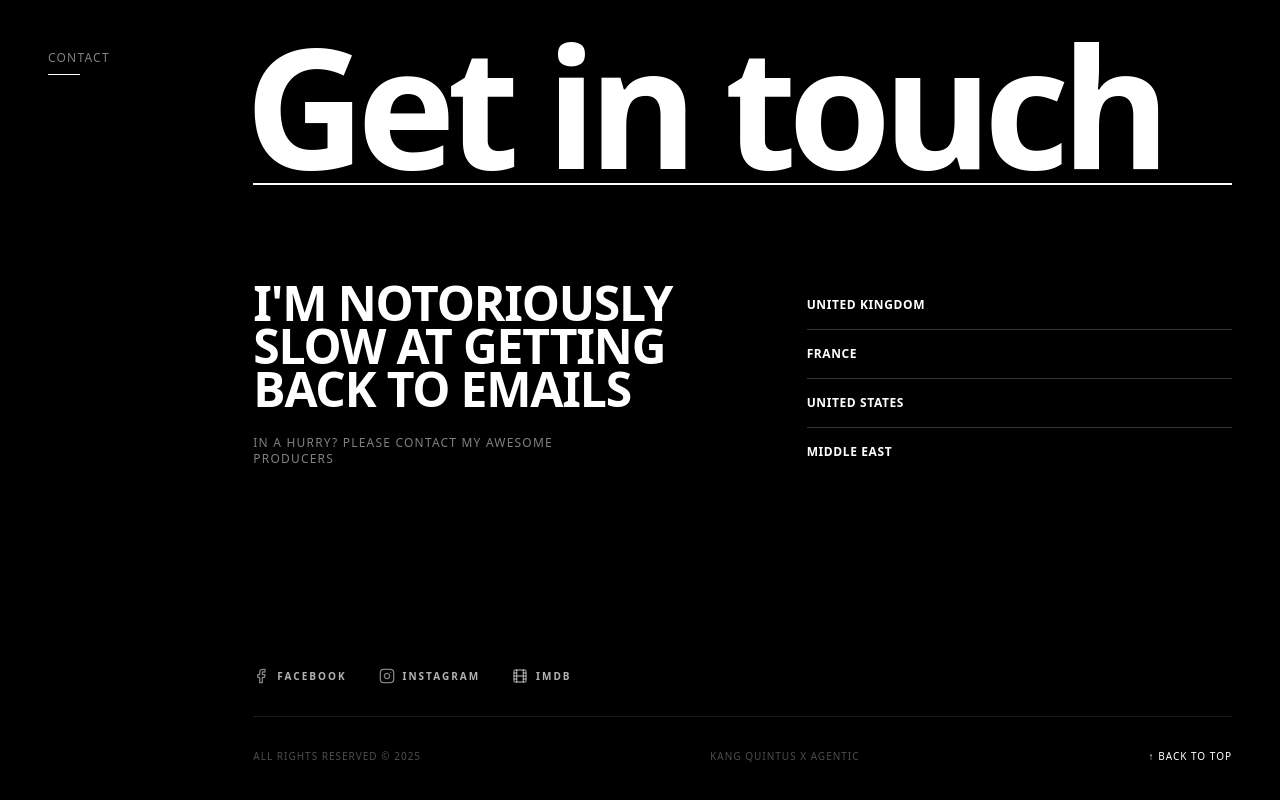
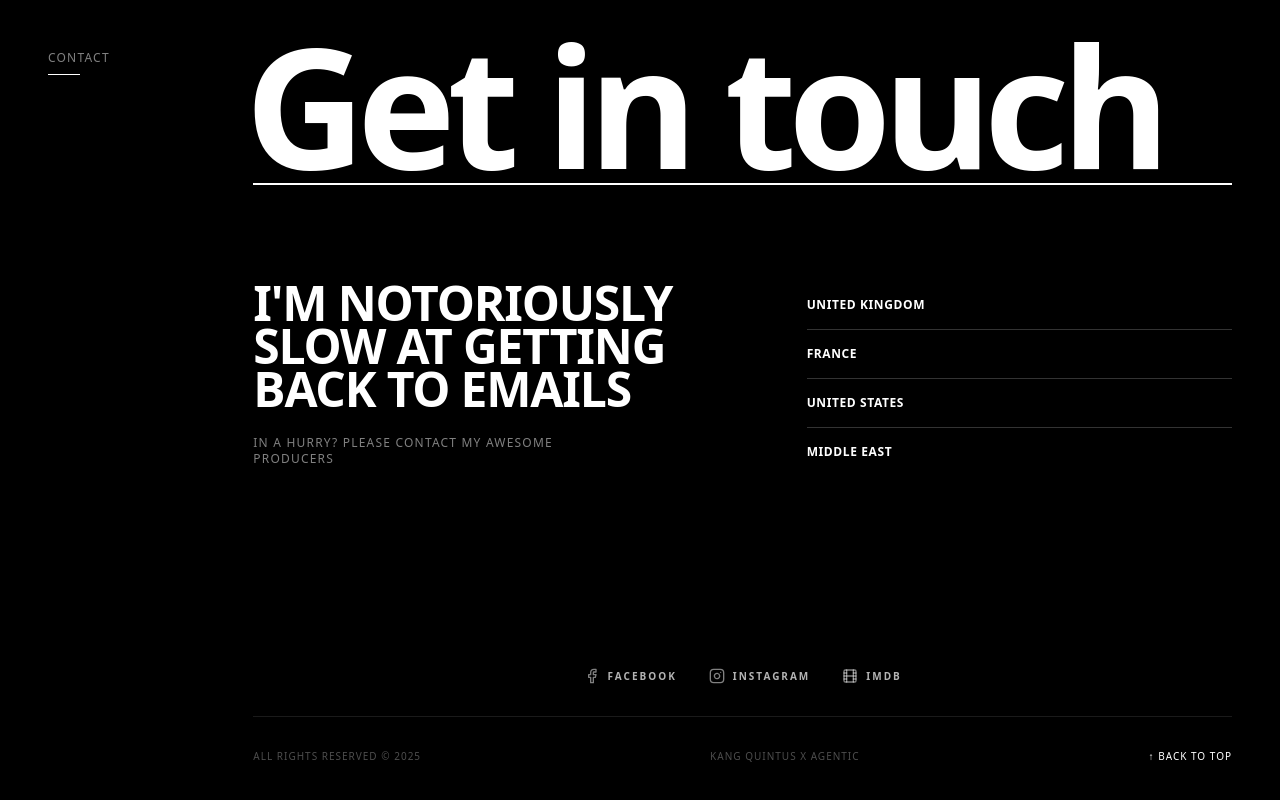
Before and after one commit to ashu378/kanquintus, a Next.js app: page / in a window 1280 px wide. Shown: the part 4859-5659 px from the top of the page. Built offline with nearby package versions, Linux system fonts and the light colour scheme.

Commit message:
Center footer social links

```diff
--- a/src/components/site-footer.tsx
+++ b/src/components/site-footer.tsx
@@ -98,7 +98,7 @@
                     {/* Socials & Bottom Utility Area */}
                     <div className="pt-24 space-y-8">
                         {/* Horizontal Social Links */}
-                        <div className="flex flex-wrap items-center gap-x-8 gap-y-4 border-b border-white/10 pb-8">
+                        <div className="flex flex-wrap items-center justify-center gap-x-8 gap-y-4 border-b border-white/10 pb-8">
                             {socials.map((social, i) => (
                                 <motion.a
                                     key={social.name}
```
